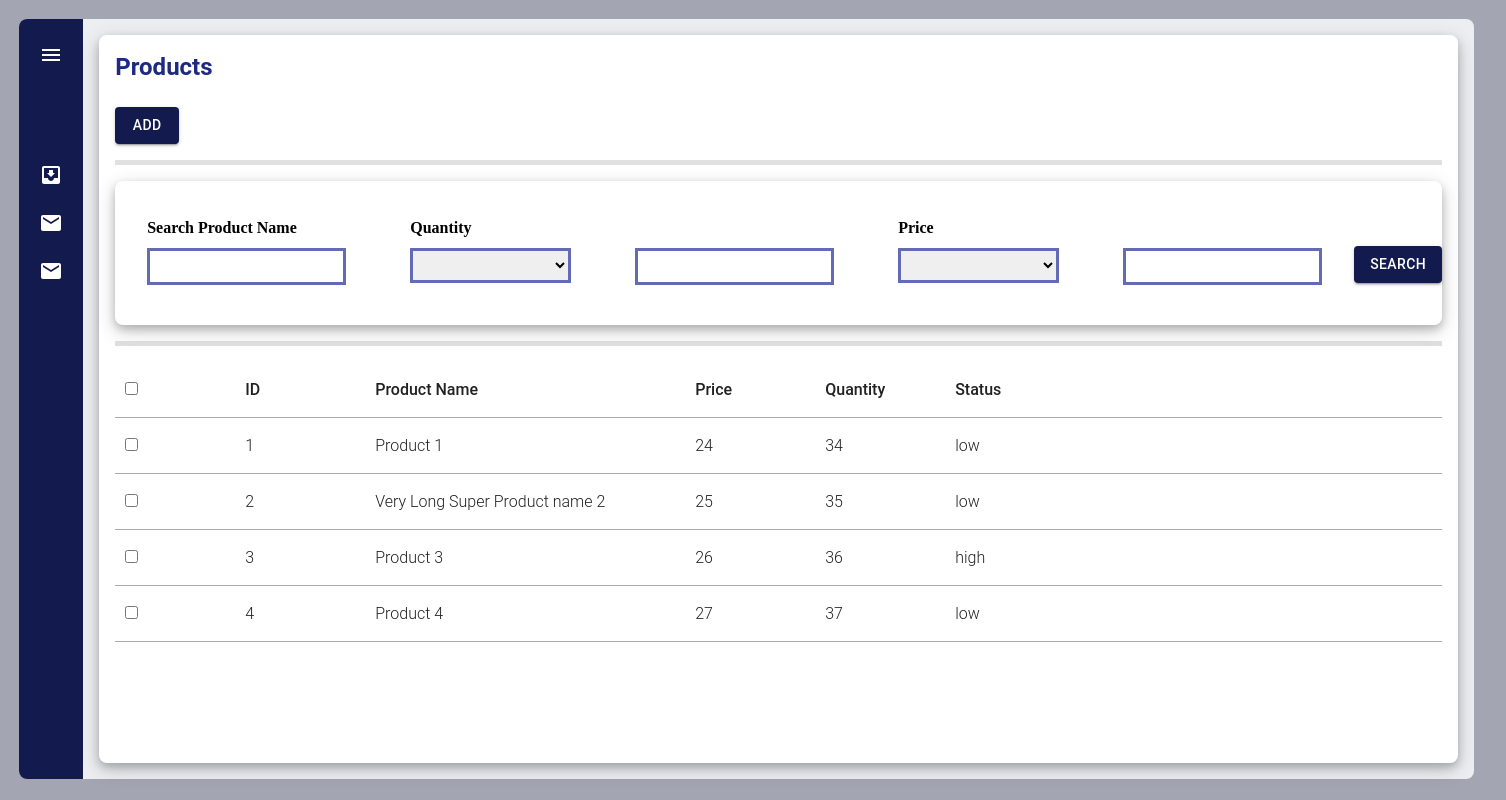
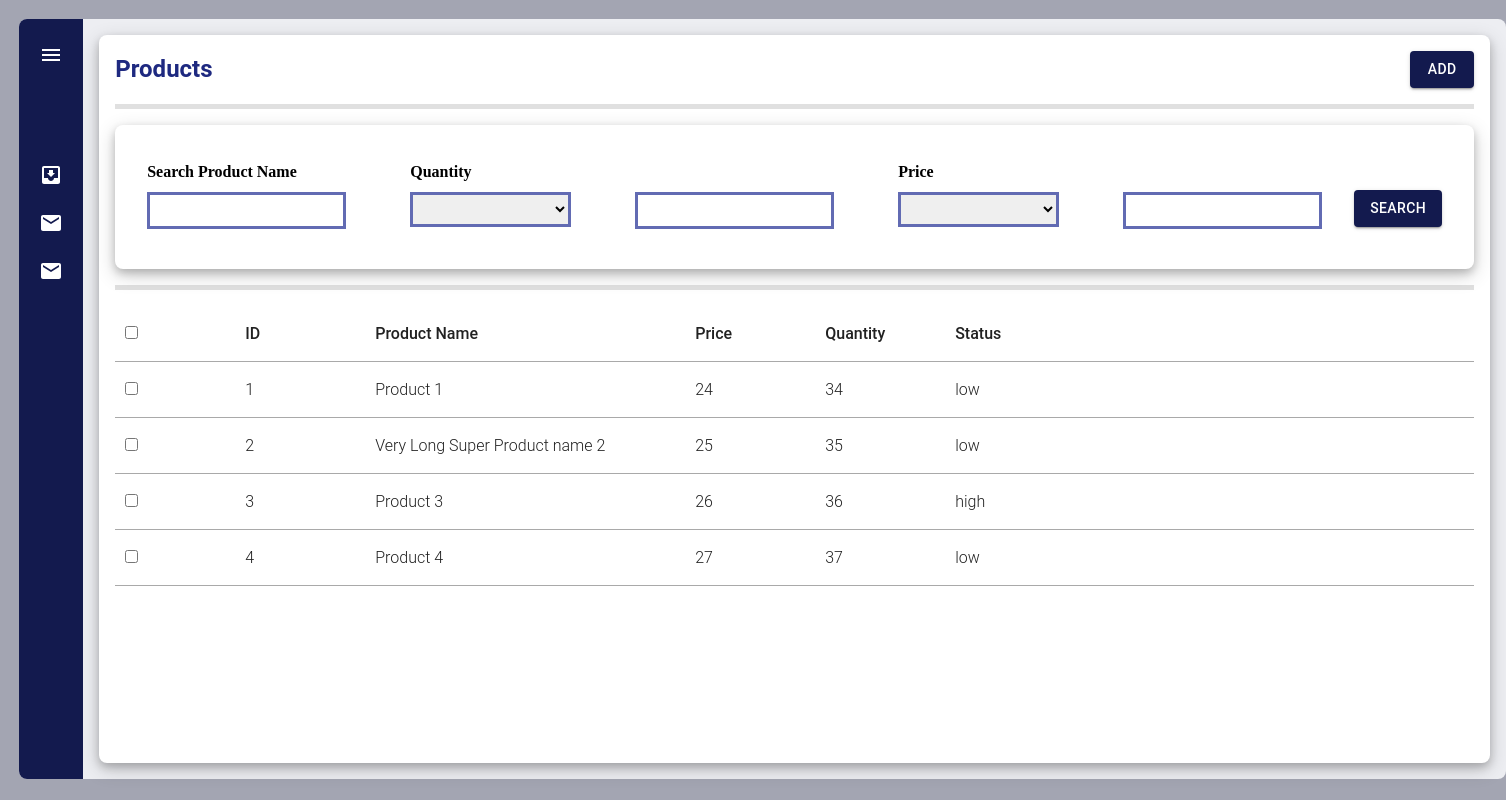
Before and after one commit to ashu-kapoor/salespoint-ui, a React (Create React App) app: page /inventory in a window 1280 px wide. Shown: the whole page, 1506 px wide, since content can reach past the window. Built offline with nearby package versions, Linux system fonts and the light colour scheme.

Commit message:
Add form  issue fix

```diff
--- a/public/index.html
+++ b/public/index.html
@@ -28,8 +28,8 @@
   </head>
   <body>
     <noscript>You need to enable JavaScript to run this app.</noscript>
+    <div id="root"></div>
     <div id="overlays"></div>
-    <div id="root"></div>
     <!--
       This HTML file is a template.
       If you open it directly in the browser, you will see an empty page.
--- a/src/App.tsx
+++ b/src/App.tsx
@@ -11,7 +11,7 @@ import { OrdersPage } from "./pages/OrdersPage";
 function App() {
   const routes = useRoutes([
     { path: "/", element: <LoginPage /> },
-    { path: "/inventory", element: <InventoryPage /> },
+    { path: "/inventory/*", element: <InventoryPage /> },
     { path: "/contacts", element: <ContactPage /> },
     { path: "/orders", element: <OrdersPage /> },
     { path: "*", element: <Navigate to="/" replace /> },
--- a/src/components/GenericComponents/Modal/Modal.module.css
+++ b/src/components/GenericComponents/Modal/Modal.module.css
@@ -10,10 +10,13 @@
 
 .modal {
   position: fixed;
+  display: flex;
+  align-items: center;
+  justify-content: center;
   top: 20vh;
   left: 5%;
-  width: 90%;
-  height: 70%;
+  width: 100%;
+  height: 40%;
   background-color: white;
   padding: 1rem;
   border-radius: 14px;
@@ -24,15 +27,15 @@
 
 @media (min-width: 768px) {
   .modal {
-    width: 40rem;
-    left: calc(50% - 20rem);
+    width: 80rem;
+    left: calc(50% - 40rem);
   }
 }
 
 @keyframes slide-down {
   from {
     opacity: 0;
-    transform: translateY(-3rem);
+    transform: translateY(-5rem);
   }
   to {
     opacity: 1;
--- a/src/components/GenericComponents/Modal/Modal.tsx
+++ b/src/components/GenericComponents/Modal/Modal.tsx
@@ -1,7 +1,6 @@
 import ReactDOM from "react-dom";
 import classes from "./Modal.module.css";
 import { ModalProperties } from "../Types";
-import { useLocation, useNavigate, useParams } from "react-router-dom";
 
 function Backdrop(props: ModalProperties) {
   return <div className={classes.backdrop} onClick={props.onClose} />;
@@ -31,5 +30,3 @@ export function Modal(props: ModalProperties) {
     </>
   );
 }
-
-export default Modal;
--- a/src/components/GenericComponents/Types.tsx
+++ b/src/components/GenericComponents/Types.tsx
@@ -1,4 +1,4 @@
-import { EventHandler, MouseEventHandler, ReactNode } from "react";
+import { MouseEventHandler, ReactNode } from "react";
 import { JsxElement } from "typescript";
 
 export interface UpdateFormData {
--- a/src/components/GenericComponents/styled-elements/app-styles.tsx
+++ b/src/components/GenericComponents/styled-elements/app-styles.tsx
@@ -18,6 +18,10 @@ export const ContainerHeader = styled.div`
   line-height: 1.334;
   letter-spacing: 0em;
   color: rgb(30 41 128);
+  display: flex;
+  flex-direction: row;
+  justify-content: space-between;
+  align-items: center;
 `;
 
 export const Divider = styled.hr<{ isThick: boolean }>`
--- a/src/components/GenericComponents/styled-elements/forms-styles.tsx
+++ b/src/components/GenericComponents/styled-elements/forms-styles.tsx
@@ -3,6 +3,7 @@ import styled from "styled-components";
 export const FlexCenterDiv = styled.div`
   display: flex;
   align-items: center;
+  margin-right: 2rem;
 `;
 
 export const Button = styled.button<{ enabled: boolean }>`
--- a/src/components/PageComponents/AddInventoryForm.tsx
+++ b/src/components/PageComponents/AddInventoryForm.tsx
@@ -1,15 +1,18 @@
-import { Form } from "react-router-dom";
 import { FormContextProvider, useForms } from "../../contexts/FormContext";
 import { FormInput } from "../GenericComponents/FormInput";
 import { SearchBarInput } from "../GenericComponents/Types";
-import { DataContainer } from "../GenericComponents/styled-elements/app-styles";
+import {
+  ContainerHeader,
+  DataContainer,
+} from "../GenericComponents/styled-elements/app-styles";
 import {
   FormRow,
   FlexCenterDiv,
   Button,
+  Form,
 } from "../GenericComponents/styled-elements/forms-styles";
 import { useState } from "react";
-import Modal from "../GenericComponents/Modal/Modal";
+import { Modal } from "../GenericComponents/Modal/Modal";
 
 export default function AddInventoryForm(props: SearchBarInput) {
   const [isVisible, setIsVisible] = useState(false);
@@ -30,13 +33,14 @@ export default function AddInventoryForm(props: SearchBarInput) {
     <>
       {isVisible && (
         <Modal onClose={onClose}>
+          <ContainerHeader>Add Inventory</ContainerHeader>
           <FormContextProvider>
             <AddInventoryFormWithoutState metaData={props.metaData} />
           </FormContextProvider>
         </Modal>
       )}
       {!isVisible && (
-        <form action="/inventory" onSubmit={() => alert("test")}>
+        //<form action="/inventory" onSubmit={() => alert("test")}>
         <Button
           enabled={true}
           type="button"
@@ -45,10 +49,11 @@ export default function AddInventoryForm(props: SearchBarInput) {
             event.preventDefault();
             onClick(event);
           }}
+          style={{ marginTop: "0px" }}
         >
           Add
         </Button>
-        </form>
+        //</form>
       )}
     </>
   );
--- a/src/components/PageComponents/InventoryContainer.tsx
+++ b/src/components/PageComponents/InventoryContainer.tsx
@@ -62,6 +62,7 @@ const testData = [
 
 export function InventoryContainer(props: PageContainerProperties) {
   return (
+    <>
       <DataContainer>
         <ContainerHeader>
           {props.headerName}
@@ -78,5 +79,6 @@ export function InventoryContainer(props: PageContainerProperties) {
           headerName={props.headerName}
         />
       </DataContainer>
+    </>
   );
 }
--- a/src/contexts/FormContext.tsx
+++ b/src/contexts/FormContext.tsx
@@ -1,6 +1,5 @@
 import React from "react";
 import { createContext, useContext, useReducer } from "react";
-import { useLocation, useNavigate, useParams } from "react-router-dom";
 
 type elementData = { id: string; valid: boolean };
 
```
Lines whose indentation alone changed are shown as unchanged.
